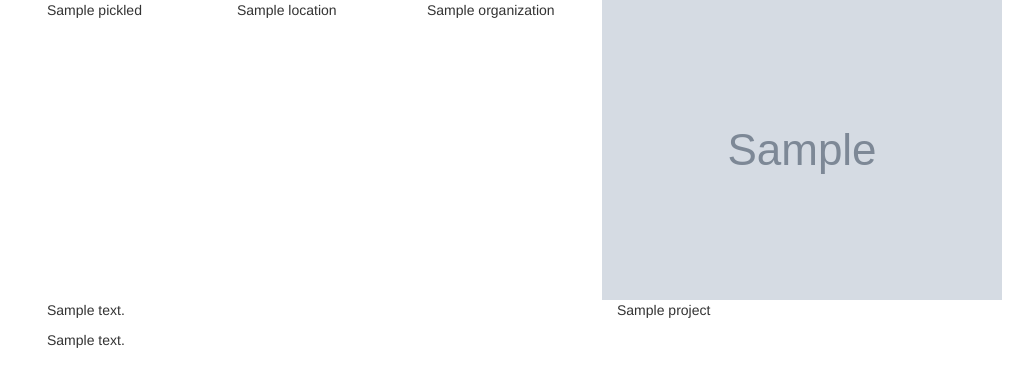
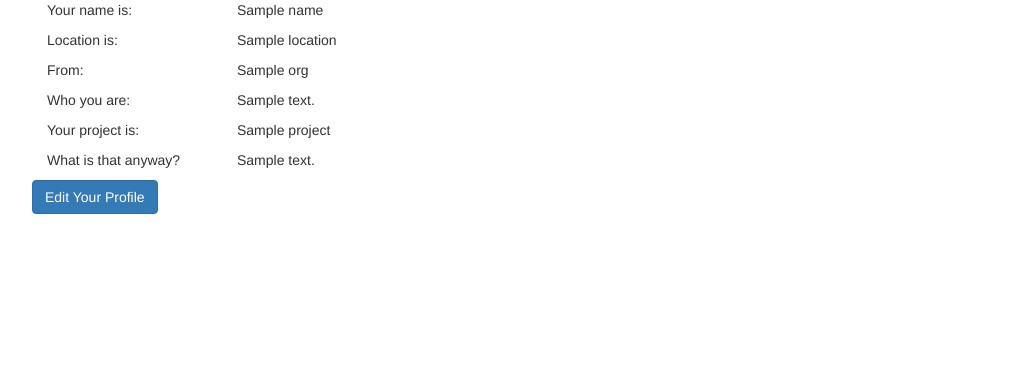
Before and after one commit to chungs1/HackerNet, a Flask app: template app/templates/profile.html in a window 1280 px wide. Shown: the top 387 px of the page, without its empty margins (38-1071 px from the left). Run offline with Flask 2, Linux system fonts and the light colour scheme; the template is opened without the code that fills it: most values are stand-ins (such as "Sample title", 1, 10 or a date in 2020); grey boxes marked "Sample" are stand-in pictures; some libraries are stand-ins or nearby versions.

Commit message:
yay sending profile data works now

```diff
--- a/app/templates/edit_profile.html
+++ b/app/templates/edit_profile.html
@@ -13,14 +13,14 @@
 				</div>
 			</div>
 
-			<div class="form-group">
+			<!--<div class="form-group">
 				<label for="picture" class="col-sm-2 control-label">Picture</label>
 				<div class="col-sm-10">
 						Choose Picture...
 						{{ form.picture }}
-						<!--<input type="file" name="picture" size="40" onchange='$("#upload-name").html($(this).val());' style='position:absolute;z-index:2;top:0;left:0;filter: alpha(opacity=0);-ms-filter:"progid:DXImageTransform.Microsoft.Alpha(Opacity=0)";opacity:0;background-color:transparent;color:transparent;'> &nbsp;-->
+						<input type="file" name="picture" size="40" onchange='$("#upload-name").html($(this).val());' style='position:absolute;z-index:2;top:0;left:0;filter: alpha(opacity=0);-ms-filter:"progid:DXImageTransform.Microsoft.Alpha(Opacity=0)";opacity:0;background-color:transparent;color:transparent;'> &nbsp;
 				</div>
-			</div>
+			</div>-->
 
 			<div class="form-group">
 				<label for="loc" class="col-sm-2 control-label">Location (Table #?)</label>
--- a/app/templates/profile.html
+++ b/app/templates/profile.html
@@ -1,23 +1,47 @@
 {% extends "base.html" %}
 	{% block content %}
-		<img src="{{pickled.filename}}"></img>
-		<div class="col-sm-2" id="name">
-			<p>{{ pickled.name }}</p>
+		<div class="col-sm-2">
+			Your name is:
 		</div>
-		<div class="col-sm-2" id="location">
-			<p> {{ pickled.location }}</p>
-		</div>
-		<div class="col-sm-2" id="organization">
-			<p> {{ pickled.organization }}</p>
-		</div>
-		<div class="col-sm-6" id="about">
-			<p> {{ pickled.about }}</p>
-		</div>
-		<div class="col-sm-6" id="project">
-			<p> {{ pickled.project }}</p>
-		</div>
-		<div class="col-sm-6" id="project_description">
-			<p> {{ pickled.project_description }}</p>
+		<div class="col-sm-10" id="name">
+			<p>{{ name }}</p>
 		</div>
 
+		<div class="col-sm-2">
+			Location is:
+		</div>
+		<div class="col-sm-10" id="location">
+			<p> {{ location }}</p>
+		</div>
+
+		<div class="col-sm-2">
+			From:
+		</div>
+		<div class="col-sm-10" id="organization">
+			<p> {{ org }}</p>
+		</div>
+
+		<div class="col-sm-2">
+			Who you are:
+		</div>
+		<div class="col-sm-10" id="about">
+			<p> {{ about }}</p>
+		</div>
+
+		<div class="col-sm-2">
+			Your project is:
+		</div>
+		<div class="col-sm-10" id="project">
+			<p> {{ project }}</p>
+		</div>
+
+		<div class="col-sm-2">
+			What is that anyway?
+		</div>
+		<div class="col-sm-10" id="project_description">
+			<p> {{ proj_desc }}</p>
+		</div>
+
+		<a class="btn btn-primary" href="/edit_profile/" >Edit Your Profile</a>
+
 	{% endblock %}
```
Also changed, not shown: app/views.py (+19 -11 lines).
